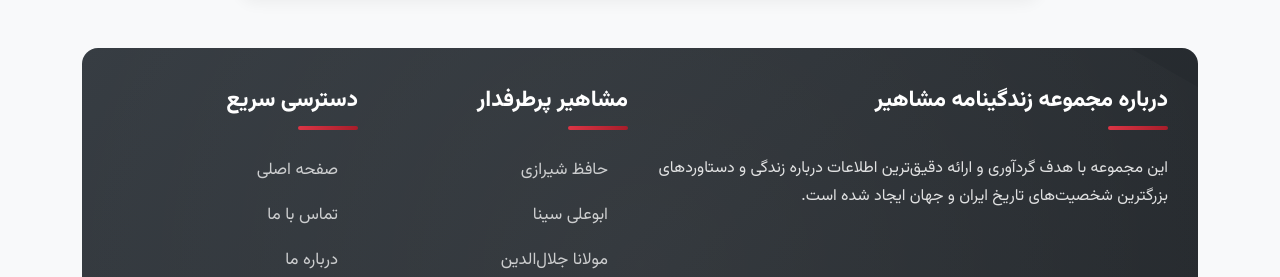
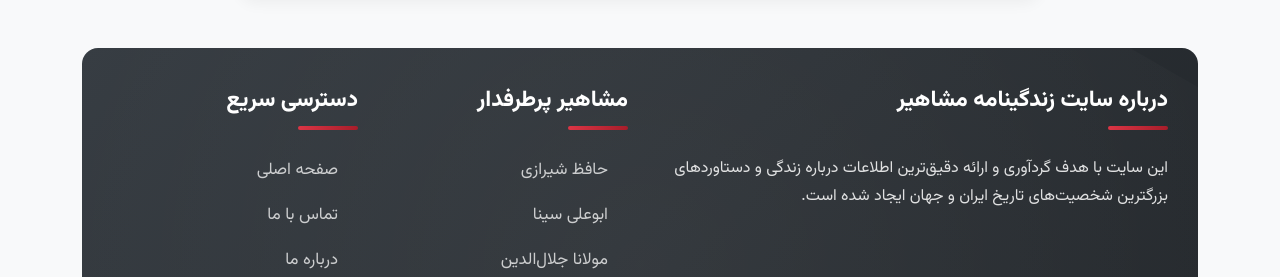
Before and after one commit to darkblog/darkblog.github.io, a Jekyll site: the page built from blog.html, in a window 1280 px wide and 900 px high, scrolled down 18824 px. Shown: the part 360-637 px from the top of the window. Built offline with Jekyll 4.4.1, drawn with Linux system fonts in a browser that asks for light colours; some of the changed text lies outside the part shown.

Commit message:
Update blog.html

```diff
--- a/blog.html
+++ b/blog.html
@@ -8,7 +8,10 @@
     <meta charset="utf-8">
     <meta name="viewport" content="width=device-width, initial-scale=1">
     <title>زندگینامه مشاهیر</title>
-    <meta name="description" content="زندگینامه کامل مشاهیر ایران و جهان | بیوگرافی، دستاوردها و جملات ماندگار بزرگان تاریخ در حوزه‌های سیاست، هنر، علم و ورزش">
+    <meta name="description" content="زندگینامه کامل مشاهیر ایران و جهان در حوزه‌های مختلف شامل فلسفه، ادبیات، شعر، علم، سیاست و بزرگان تکنولوژی. بیوگرافی، دستاوردها و جملات ماندگار بزرگان تاریخ">
+    <meta property="og:title" content="زندگینامه مشاهیر ایران و جهان">
+    <meta property="og:description" content="مجموعه کامل بیوگرافی مشاهیر ایران و جهان در حوزه‌های مختلف">
+    <meta property="og:type" content="website">
     <meta name="theme-color" content="#dc3545">
 
     <!-- Bootstrap 5 CSS -->
@@ -430,15 +433,15 @@
         <!-- Header Section -->
         <div class="header">
             <h1>زندگینامه مشاهیر</h1>
-            <p>بیوگرافی، دستاوردها و جملات ماندگار بزرگان تاریخ در حوزه‌های سیاست، هنر، علم و ورزش</p>
+            <p>بیوگرافی بزرگان ایران و جهان</p>
         </div>
 
         <!-- Professional Search Section -->
         <div class="search-container">
             <form action="https://www.google.com/search" method="get" target="_blank">
                 <div class="search-box">
-                    <input type="text" name="q" class="form-control form-control-lg" placeholder="جستجوی گوگل برای زندگینامه مشاهیر..." required>
-                    <input type="hidden" name="sitesearch" value="example.com"> <!-- جایگزین با دامنه سایت -->
+                    <input type="text" name="q" class="form-control form-control-lg" placeholder="جستجوی مشاهیر..." required>
+                    <input type="hidden" name="sitesearch" value="indexes.ir">
                     <button type="submit" class="btn btn-primary"><i class="fas fa-search"></i></button>
                 </div>
             </form>
@@ -470,8 +473,8 @@
         <div class="footer">
             <div class="row">
                 <div class="col-lg-6 mb-5 mb-lg-0">
-                    <h5>درباره مجموعه زندگینامه مشاهیر</h5>
-                    <p>این مجموعه با هدف گردآوری و ارائه دقیق‌ترین اطلاعات درباره زندگی و دستاوردهای بزرگترین شخصیت‌های تاریخ ایران و جهان ایجاد شده است.</p>
+                    <h5>درباره سایت زندگینامه مشاهیر</h5>
+                    <p>این سایت با هدف گردآوری و ارائه دقیق‌ترین اطلاعات درباره زندگی و دستاوردهای بزرگترین شخصیت‌های تاریخ ایران و جهان ایجاد شده است.</p>
                 </div>
 
                 <div class="col-lg-3 col-md-6 mb-5 mb-md-0">
```
